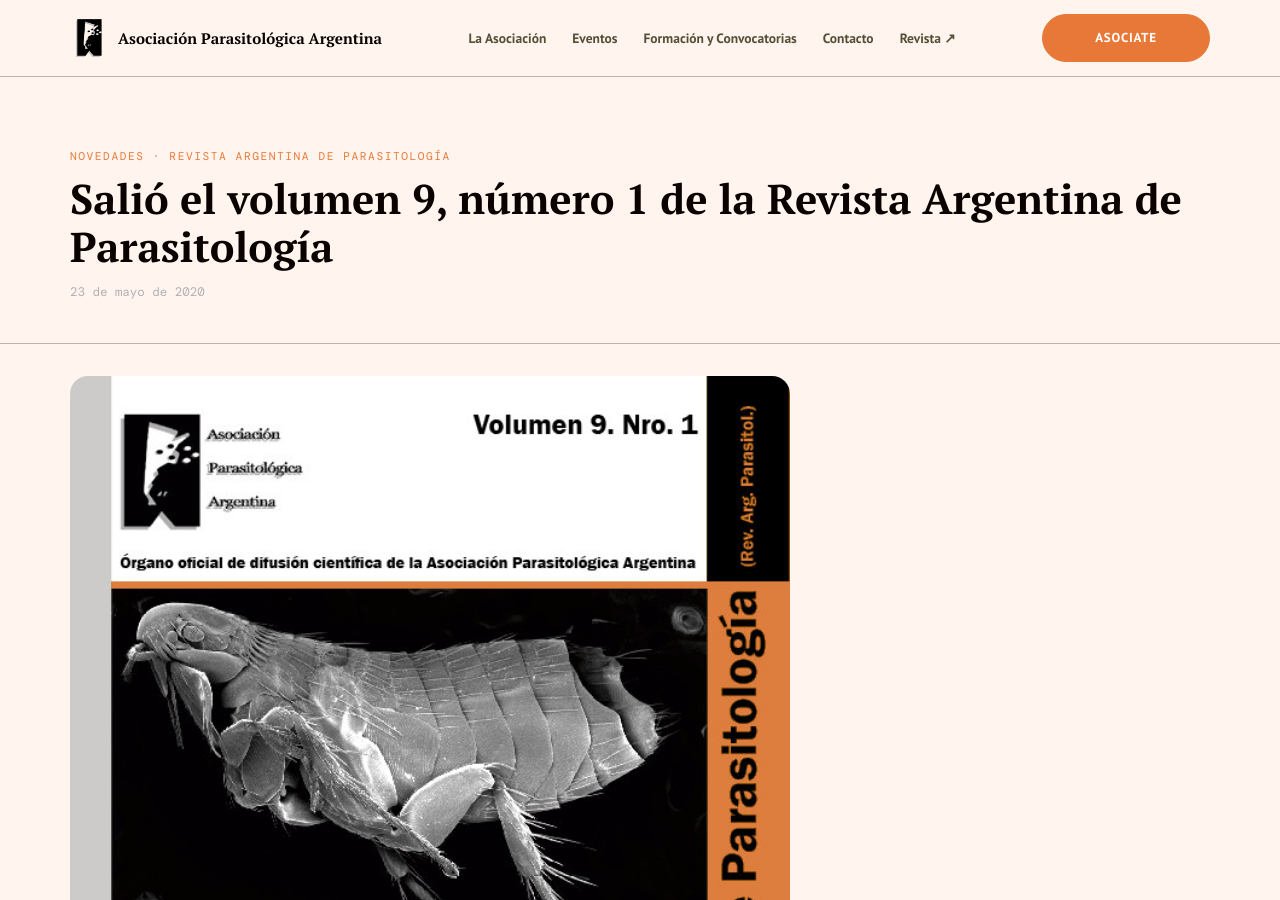
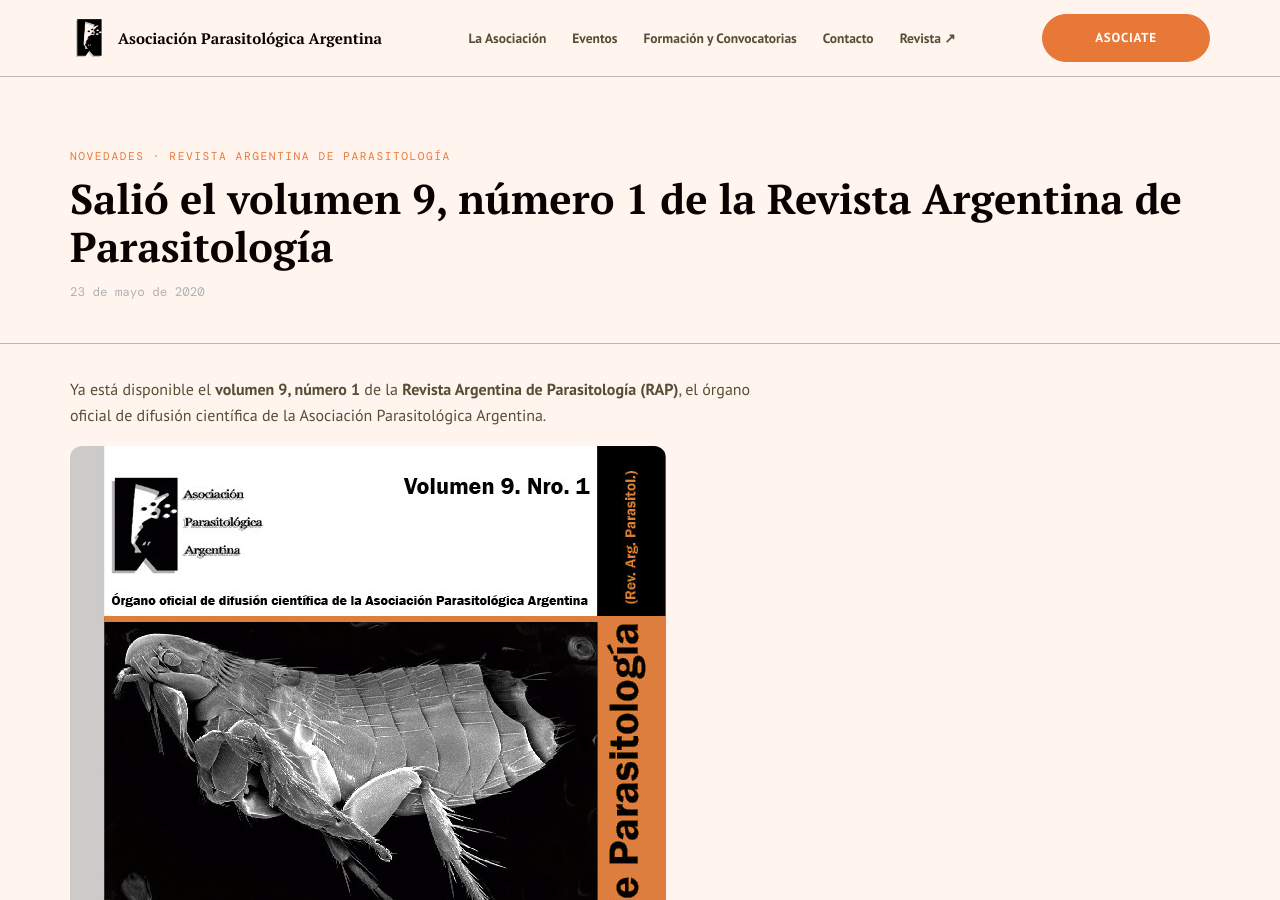
Before and after one commit to apaargentina/apaargentina.github.io, a Jekyll site: the page built from _posts/2020-05-23-revista-rap-vol9-n1.md, in a window 1280 px wide and 900 px high. Built offline with Jekyll 4.4.1, drawn with Linux system fonts in a browser that asks for light colours.

Commit message:
Update 2020-05-23-revista-rap-vol9-n1.md

```diff
--- a/_posts/2020-05-23-revista-rap-vol9-n1.md
+++ b/_posts/2020-05-23-revista-rap-vol9-n1.md
@@ -3,7 +3,7 @@
 title: "Salió el volumen 9, número 1 de la Revista Argentina de Parasitología"
 date: 2020-05-23
 categories: ["Novedades", "Revista Argentina de Parasitología"]
-imagen: 2020-05-revista-rap-vol9-n1.jpg
+imagen:
 excerpt: "La revista oficial de la APA publica un nuevo número y abre la recepción de artículos para las próximas ediciones."
 ---
 
```
